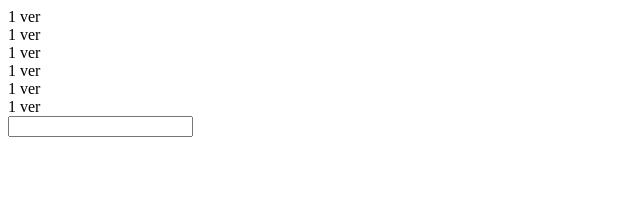
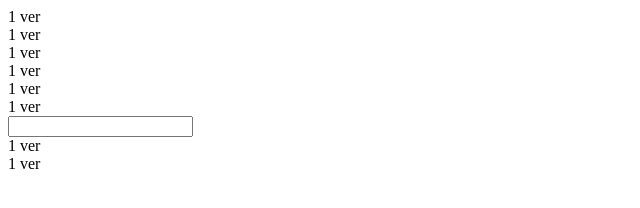
Before and after one commit to catdeveloper-com/dev1, a plain HTML site: page index.html in a window 1280 px wide. Shown: the full height of the page, 0-640 px from the left. Drawn offline with Linux system fonts and the light colour scheme.

Commit message:
Всё работает, проверено, задание Структура документа

```diff
--- a/index.html
+++ b/index.html
@@ -16,6 +16,8 @@
     <div class="element">1 ver</div>
     <div class="element">1 ver</div>
     <input name="test">
+    <div class="element">1 ver</div>
+    <div class="element">1 ver</div>
     <div class="element"></div>
     <div class="element"></div>
     <div class="element"></div>
```
